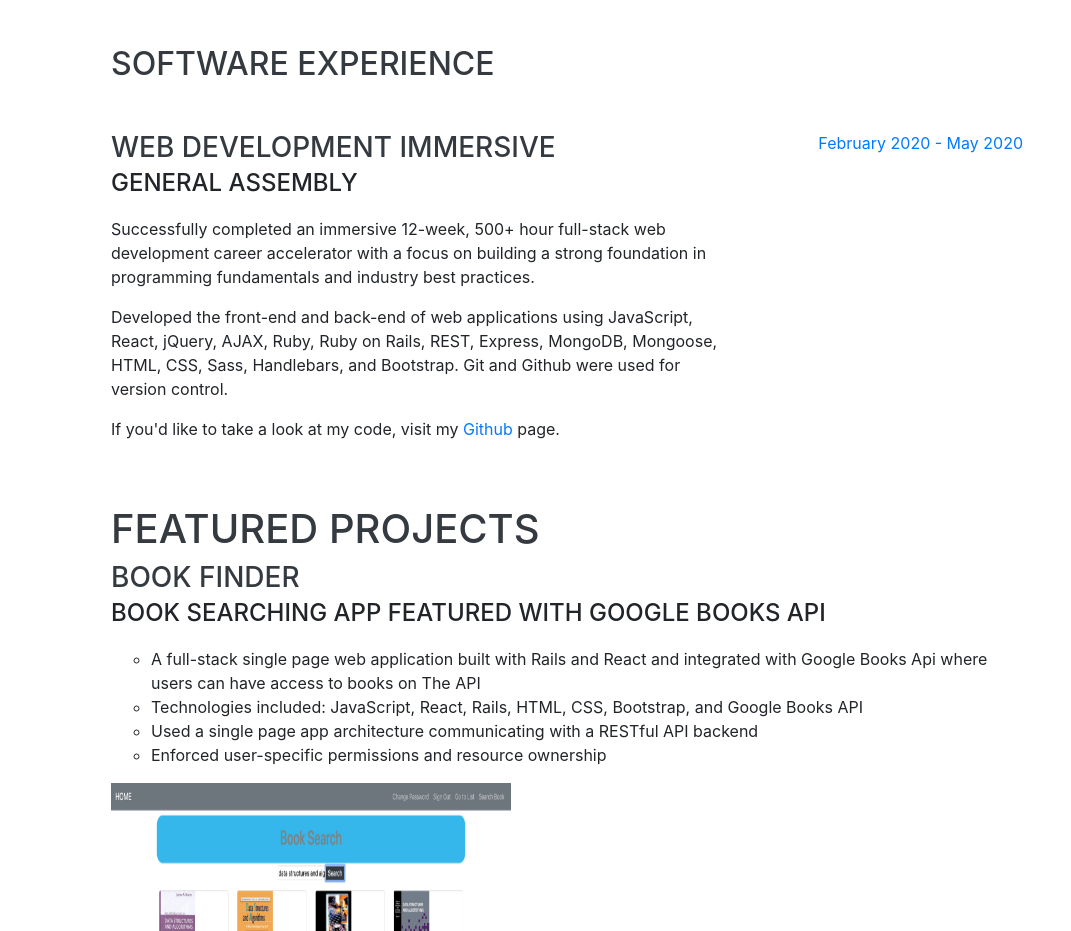
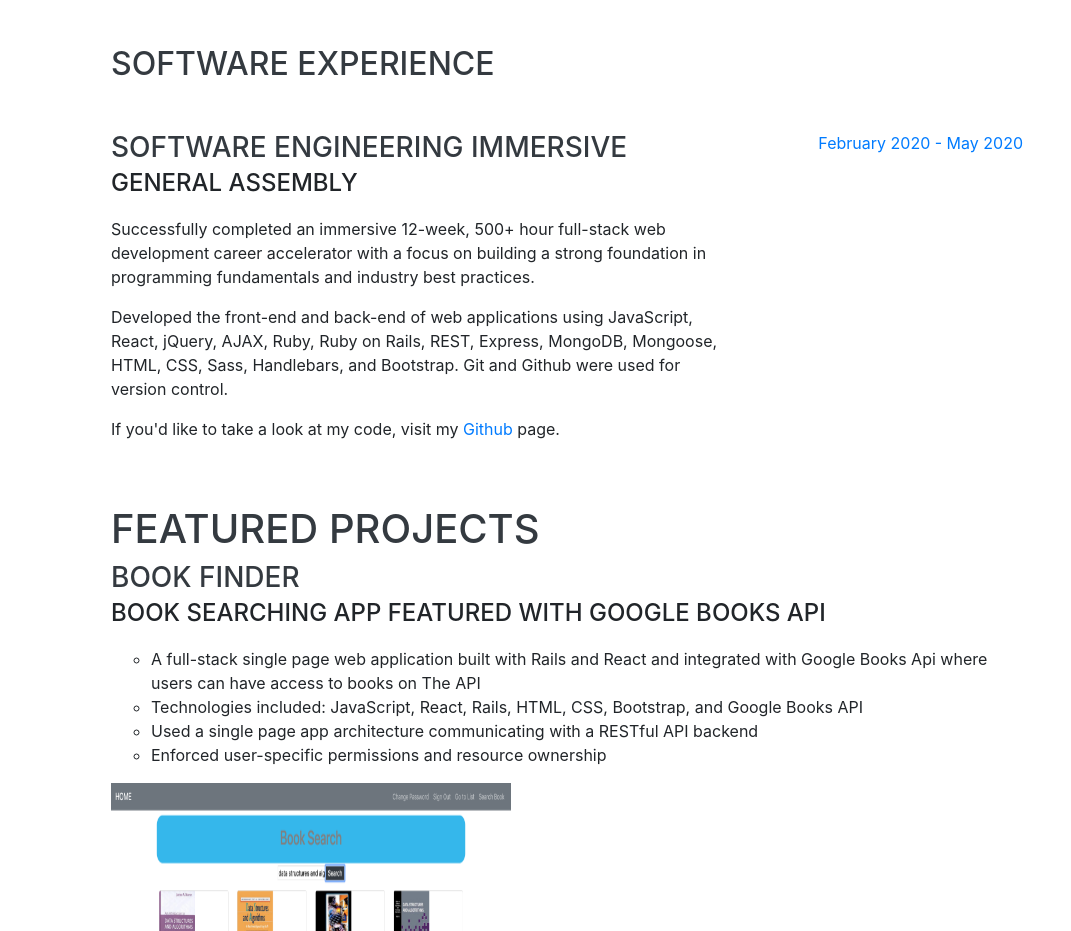
Before and after one commit to alyrmrt/alyrmrt, a website with bundled scripts: page index.html in a window 1280 px wide. Shown: the part 804-1735 px from the top of the page, without its empty margins (209-1280 px from the left). Built offline with nearby package versions, Linux system fonts and the light colour scheme; a web font is replaced by a local one.

Commit message:
updated index/exprience

```diff
--- a/index.html
+++ b/index.html
@@ -97,7 +97,7 @@
 
         <div class="resume-item d-flex flex-column flex-md-row justify-content-between mb-5">
           <div class="resume-content">
-            <h3 class="mb-0">Web Development Immersive</h3>
+            <h3 class="mb-0">Software Engineering Immersive</h3>
             <div class="subheading mb-3">General Assembly</div>
             <p>Successfully completed an immersive 12-week, 500+ hour full-stack web development career accelerator with a focus on building a strong foundation in programming fundamentals and industry best practices.</p>
             <p>Developed the front-end and back-end of web applications using JavaScript, React, jQuery, AJAX, Ruby, Ruby on Rails, REST, Express, MongoDB, Mongoose, HTML, CSS, Sass, Handlebars, and Bootstrap. Git and Github were used for version control.</p>
```
